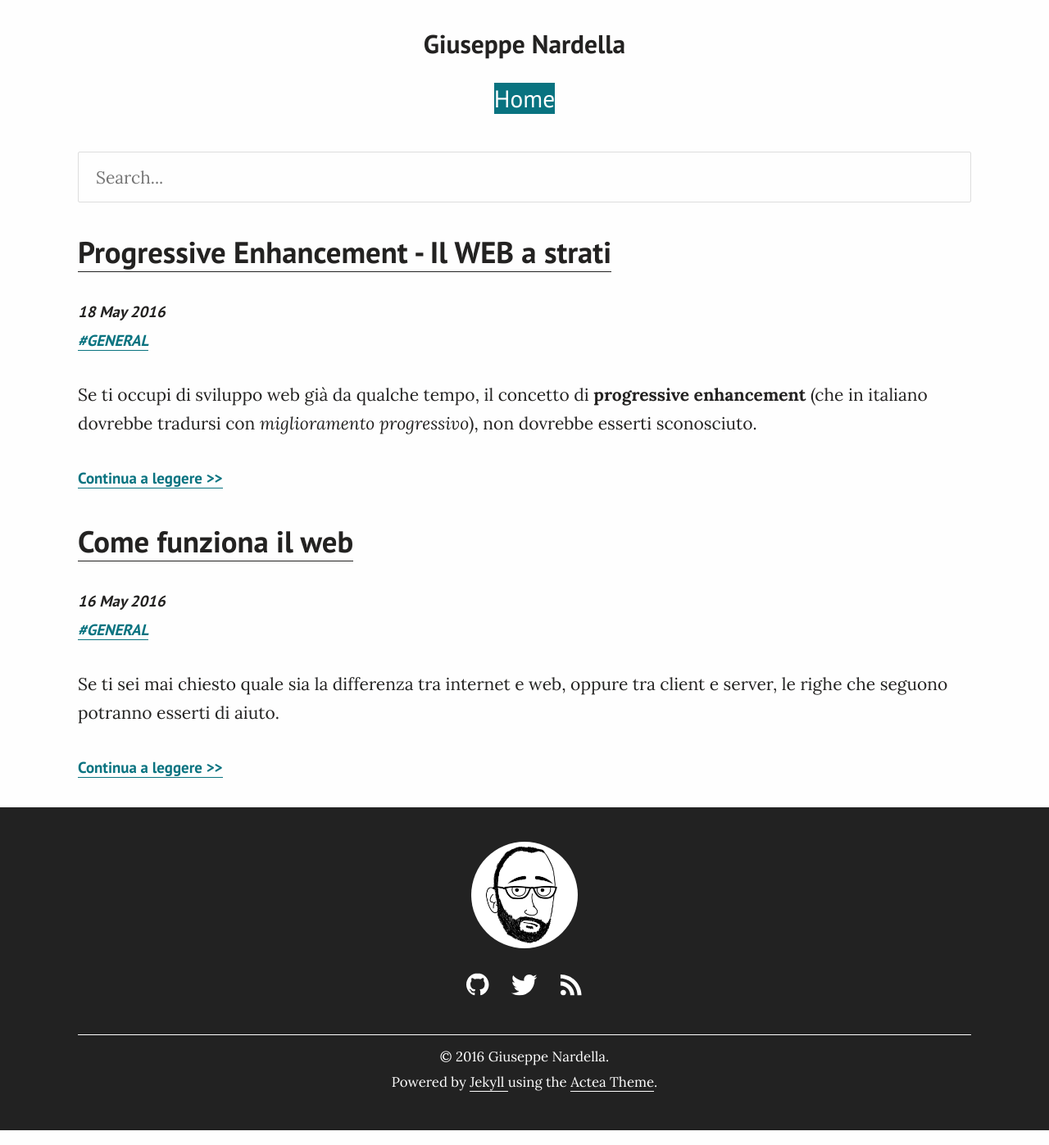
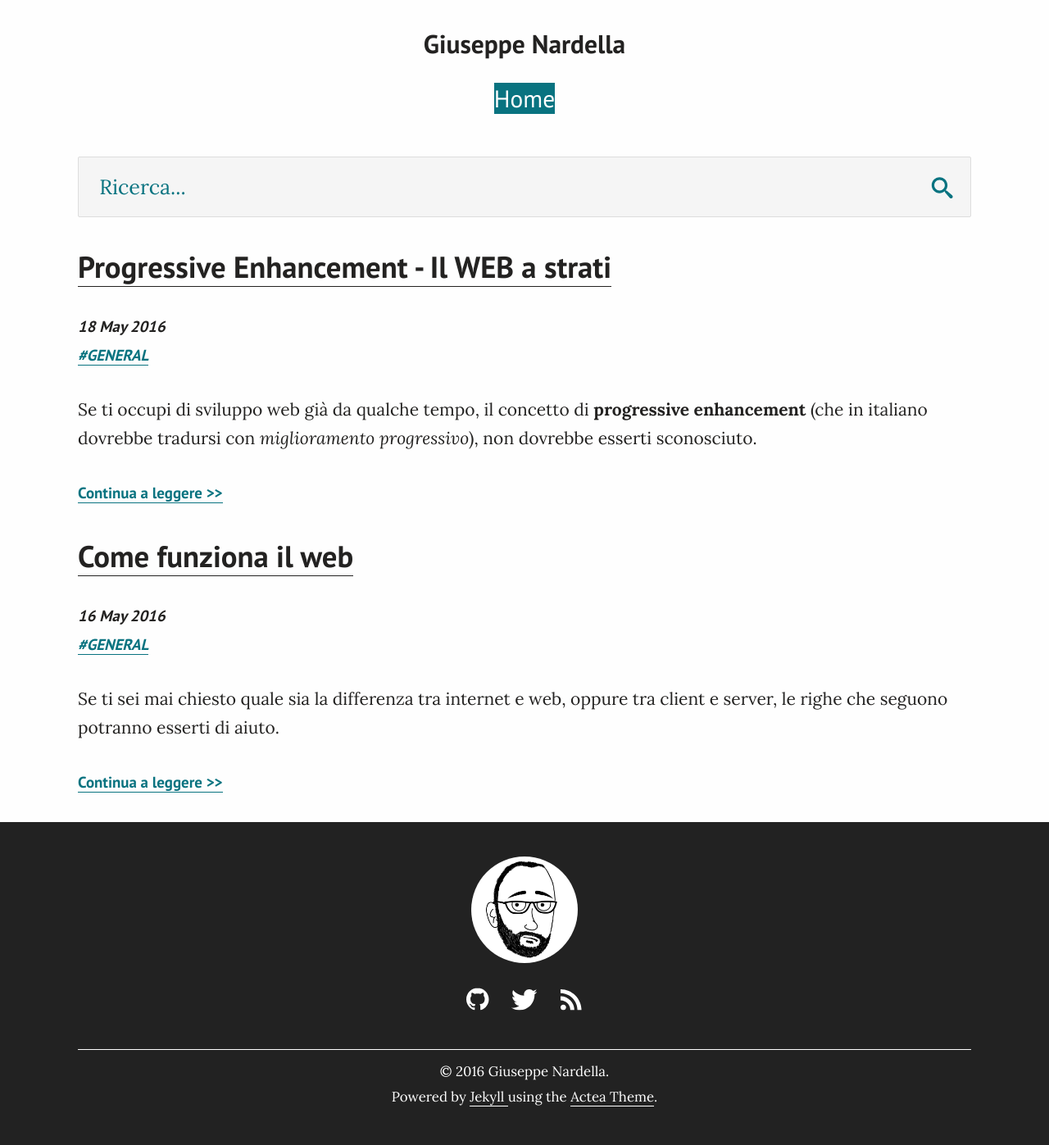
Before and after one commit to gnardell/gnardell.github.io, a Jekyll site: the page built from index.html, in a window 1280 px wide. Shown: the whole page at 82% size. Built offline with Jekyll 4.4.1, drawn with Linux system fonts in a browser that asks for light colours.

Commit message:
Fixed Search

```diff
--- a/_dev/src/js/custom/scripts.js
+++ b/_dev/src/js/custom/scripts.js
@@ -192,5 +192,6 @@ SimpleJekyllSearch({
 $('#search-input').on('keyup', function(){
   if ($('#results-container').has('li').length >= 0) {
     $('#results-container').css("display", "block");
+    $('#results-container').removeAttr('hidden');
   }
 })
--- a/_includes/search-form.html
+++ b/_includes/search-form.html
@@ -1,6 +1,11 @@
 <!-- Html Elements for Search -->
 <form id="search-form" role="search">
-<label for="search-input" class="screen-reader-text">Ricerca fra i post</label>
-<input type="text" id="search-input" placeholder="Search...">
+  <label for="search-input" class="screen-reader-text">Ricerca fra i post</label>
+  <input type="text" id="search-input" placeholder="Ricerca...">
+  <div class="search-icon">
+  <svg class="icon icon-search">
+    <use xlink:href="{{site.url}}/assets/img/svg-icons/symbol-defs.svg#icon-search"></use>
+  </svg>
+  </div>
 </form>
-<ul id="results-container"></ul>
+<ul id="results-container" hidden aria-live="polite"></ul>
--- a/assets/css/main.css
+++ b/assets/css/main.css
@@ -525,8 +525,6 @@ body {
 *  3.0 Typography
 *  ------------------------------------------------------*/
 
-/*Headings*/
-
 h1,
 h2,
 h3,
@@ -623,6 +621,18 @@ mark {
 
 abbr[title] {
 	border-bottom: none;
+}
+
+::-webkit-input-placeholder {
+	color: #097380;
+}
+
+::-moz-placeholder { /* Firefox 19+ */
+	color: #097380;
+}
+
+:-ms-input-placeholder {
+	color: #097380;
 }
 
 /* -------------------------------------------------------
@@ -1930,8 +1940,23 @@ a.post-read-more:hover {
 * 11.7 Search
 */
 
+.search-icon {
+	position: relative;
+}
+
+.search-icon svg.icon-search {
+	position: absolute;
+	bottom: 1.1em;
+	right: 1em;
+	width: 1.4em;
+	height: 1.4em;
+	color: #097380;
+}
+
 #search-input {
 	margin-top: 1.5em;
+	background-color: #f5f5f5;
+	font-size: 1.2em;
 }
 
 #results-container {
--- a/assets/js/custom/scripts.js
+++ b/assets/js/custom/scripts.js
@@ -192,5 +192,6 @@ SimpleJekyllSearch({
 $('#search-input').on('keyup', function(){
   if ($('#results-container').has('li').length >= 0) {
     $('#results-container').css("display", "block");
+    $('#results-container').removeAttr('hidden');
   }
 })
```
Also changed, not shown: _dev/src/css/scss/partials/atoms/_typography.scss (+13 -2 lines), _dev/src/css/scss/partials/organism/_content.scss (+13 -1 lines), assets/js/custom/scripts.min.js.
